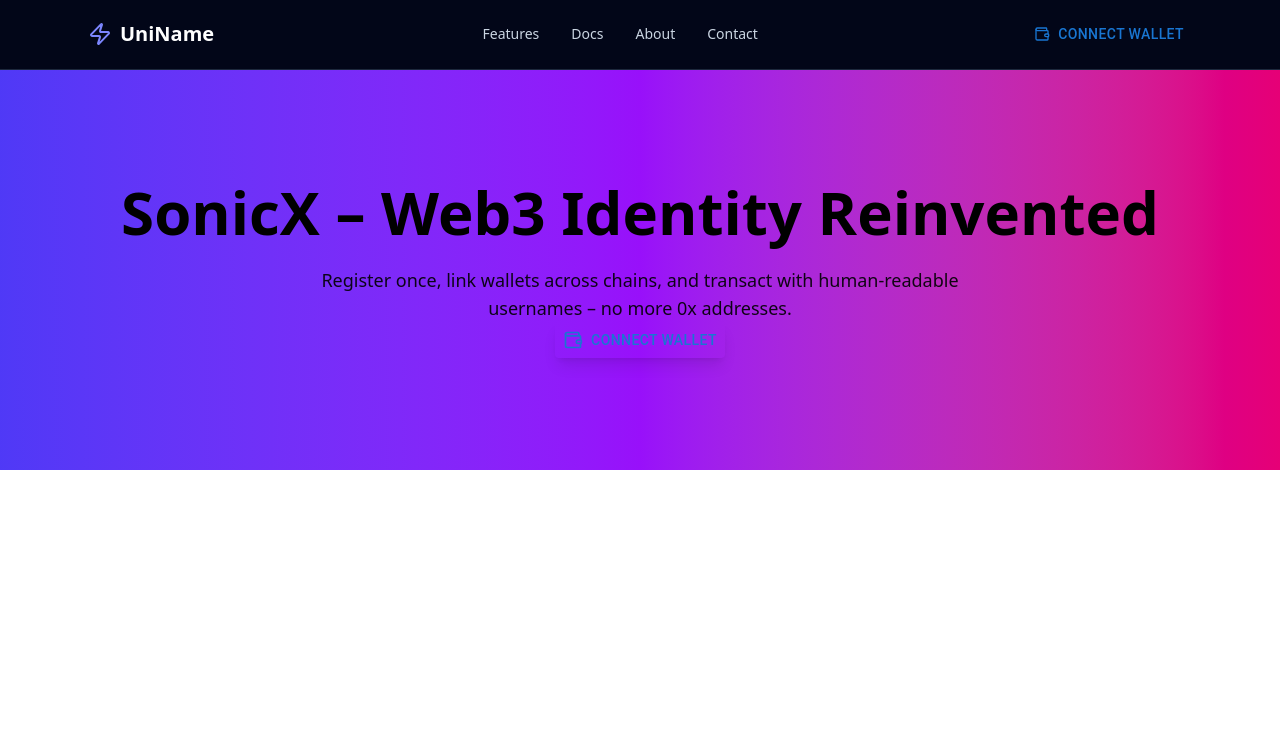
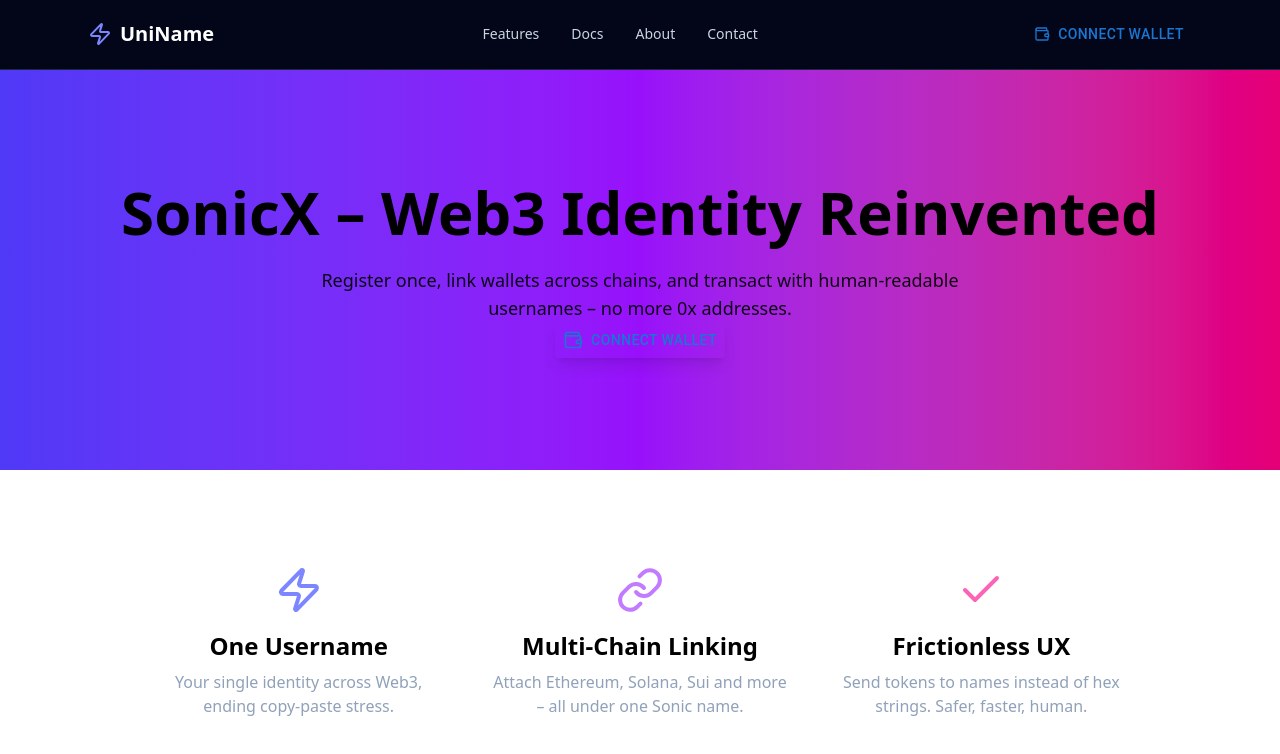
Before and after one commit to Holuwaphemmy01/UniName_Morph, a React (Vite) app in the folder frontend/uniname/: page / in a window 1280 px wide. Shown: the top 754 px of the page. Built offline with nearby package versions, Linux system fonts and the light colour scheme.

Commit message:
LFeatureSection Landing page

```diff
--- /dev/null
+++ b/frontend/uniname/src/components/landingPage/FeatureSection.tsx
@@ -0,0 +1,27 @@
+import { Zap } from "lucide-react"
+import { LinkIcon, Check } from "lucide-react"
+const FeatureSection = () => {
+  return (
+    <div>
+      <section id="features" className="py-24 px-6 max-w-5xl mx-auto grid md:grid-cols-3 gap-12 text-center">
+        <div>
+          <Zap className="mx-auto mb-4 h-12 w-12 text-indigo-400" />
+          <h3 className="text-2xl font-semibold mb-2">One Username</h3>
+          <p className="text-slate-400">Your single identity across Web3, ending copy-paste stress.</p>
+        </div>
+        <div>
+          <LinkIcon className="mx-auto mb-4 h-12 w-12 text-purple-400" />
+          <h3 className="text-2xl font-semibold mb-2">Multi-Chain Linking</h3>
+          <p className="text-slate-400">Attach Ethereum, Solana, Sui and more – all under one Sonic name.</p>
+        </div>
+        <div>
+          <Check className="mx-auto mb-4 h-12 w-12 text-pink-400" />
+          <h3 className="text-2xl font-semibold mb-2">Frictionless UX</h3>
+          <p className="text-slate-400">Send tokens to names instead of hex strings. Safer, faster, human.</p>
+        </div>
+      </section>
+    </div>
+  )
+}
+
+export default FeatureSection
--- a/frontend/uniname/src/page/LandingPage.tsx
+++ b/frontend/uniname/src/page/LandingPage.tsx
@@ -1,12 +1,14 @@
 import React from 'react'
 import HeroSection from '../components/landingPage/HeroSection'
 import Header from '../components/landingPage/Header'
+import FeatureSection from '../components/landingPage/FeatureSection'
 
 const LandingPage = () => {
   return (
     <div>
       <Header />
       <HeroSection />
+      <FeatureSection/>
     </div>
   )
 }
```
